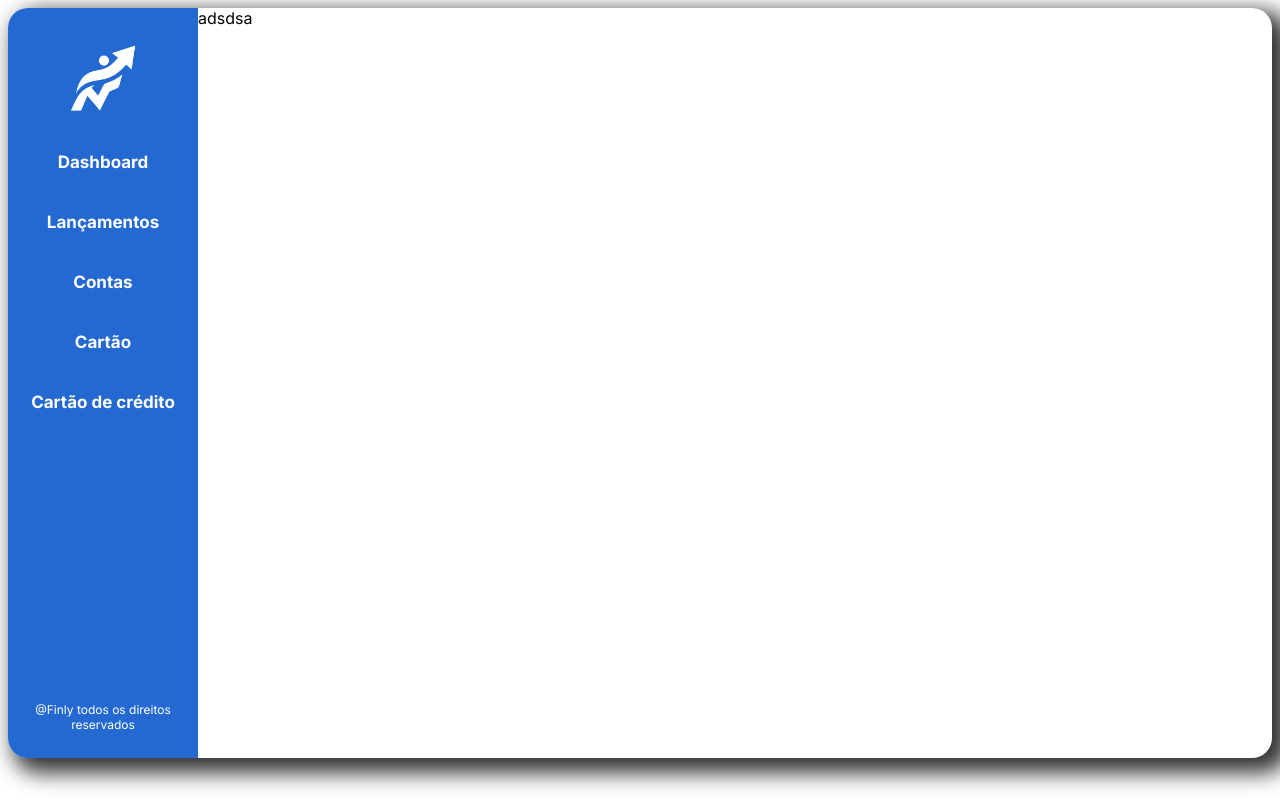
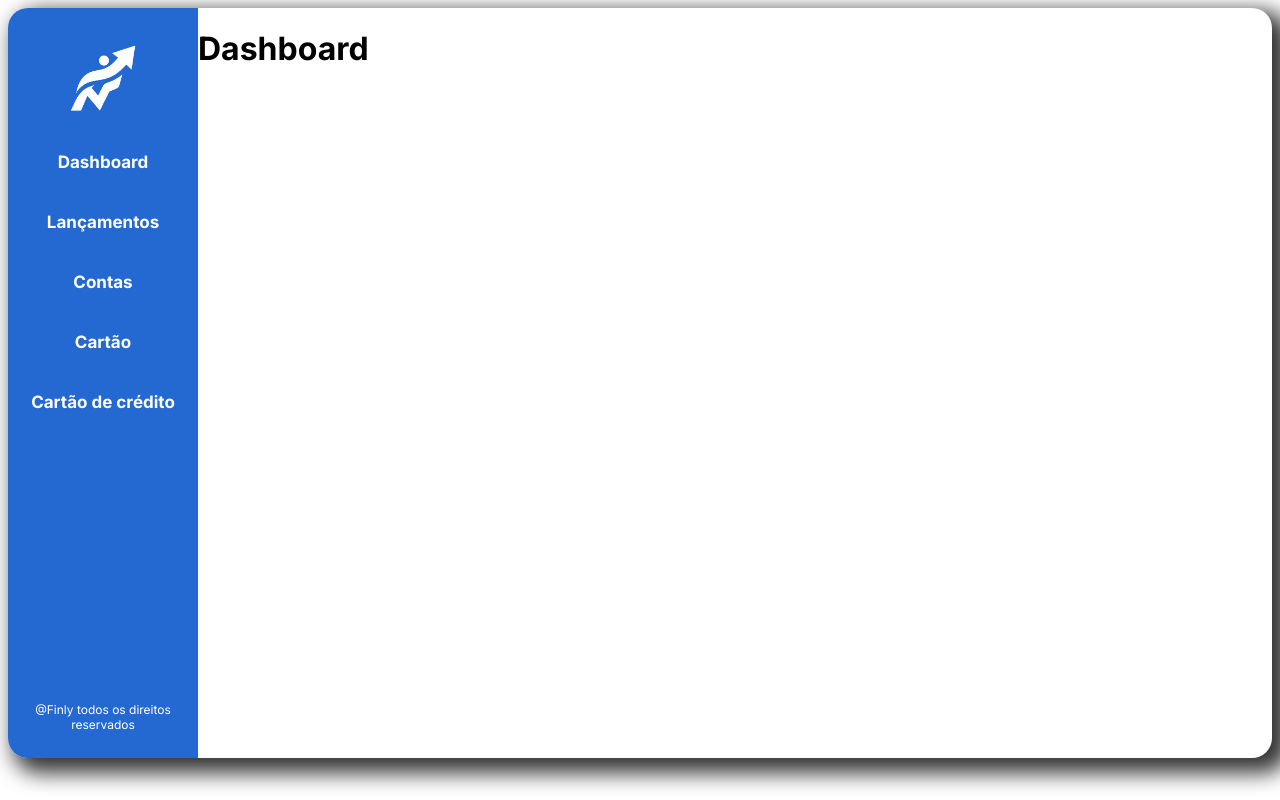
Before and after one commit to Kakawm005/Finly, a React app in the folder frontend/: page / in a window 1280 px wide. Built offline with nearby package versions, Linux system fonts and the light colour scheme; the HTML template or start-up script is replaced by a standard one.

Commit message:
feat: base pages

```diff
--- a/frontend/src/pages/Dashboard.jsx
+++ b/frontend/src/pages/Dashboard.jsx
@@ -5,7 +5,7 @@ function Dashboard () {
         <>
         <Base>
             <main>
-                adsdsa
+                <h1>Dashboard</h1>
             </main>
         </Base>
         </>
```
